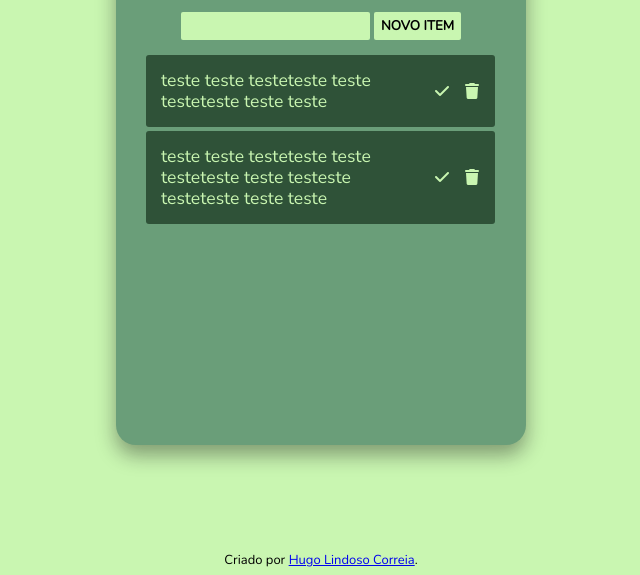
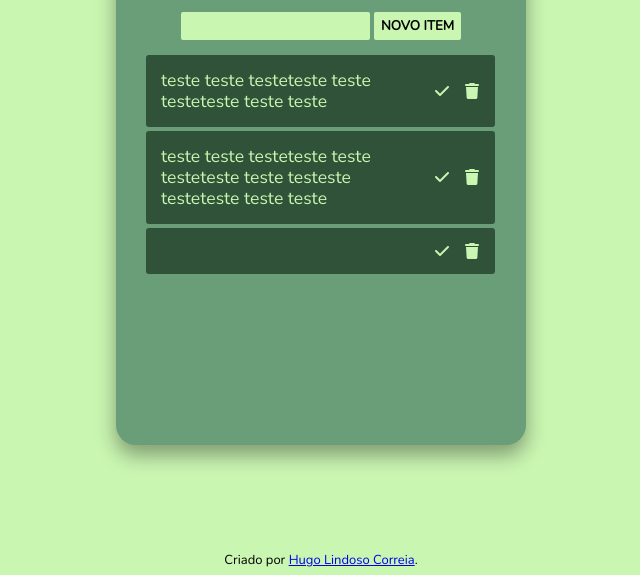
Before and after one commit to HugoLc/ceep, a plain HTML site: page index.html in a window 1280 px wide. Both pictures are taken after a click on the button "NOVO ITEM". Shown: the part 225-800 px from the top of the page, without its empty margins (319-959 px from the left). Drawn offline with nearby package versions, Linux system fonts and the light colour scheme; a web font is replaced by a local one.

Commit message:
criada a função para criar nova tarefa adicionando uma nova li ao conteudo

```diff
--- a/index.html
+++ b/index.html
@@ -25,7 +25,7 @@
         <button class="bt-novo-item" type="button" data-form-bt >NOVO ITEM</button>
       </div>
       <div class="tarefas">
-        <ul class="lista-tarefas">
+        <ul class="lista-tarefas" data-lista>
           <li class="task">
             <p class="content">
               teste teste testeteste teste testeteste teste teste
--- a/listaDeTarefas.js
+++ b/listaDeTarefas.js
@@ -3,11 +3,27 @@ const tbTarefa = document.querySelector('[data-form-tb]');
 
  // metodo listener para o evento click chamado uma função anonima que executa um console.log
 // novaTarefa.addEventListener('click', ()=> {console.log('fui clicado')})
-novaTarefa.addEventListener('click', ()=>{getTextoTarefa(tbTarefa)});
+novaTarefa.addEventListener('click', ()=>{criarTarefa(tbTarefa)});
 
+function criarTarefa(textBox) {
+  var texto = getTextoTarefa(textBox);
+  console.log(texto);
+  var conteudo = `<li class="task">
+                    <p class="content">
+                      ${texto}
+                    </p>
+                    <div class="acoes-tarefa">
+                      <i class="fas fa-check"></i>
+                      <i class="fas fa-trash"></i>
+                    </div>
+                  </li>` // estudar template string
+  var lista = document.querySelector('[data-lista]');
+  lista.innerHTML += conteudo;
+}
 
 function getTextoTarefa(textBox){
   var texto = textBox.value;
   console.log(texto);
-  textBox.value = '';
+  textBox.value = ''; // limpar campo
+  return texto;
 }
```
